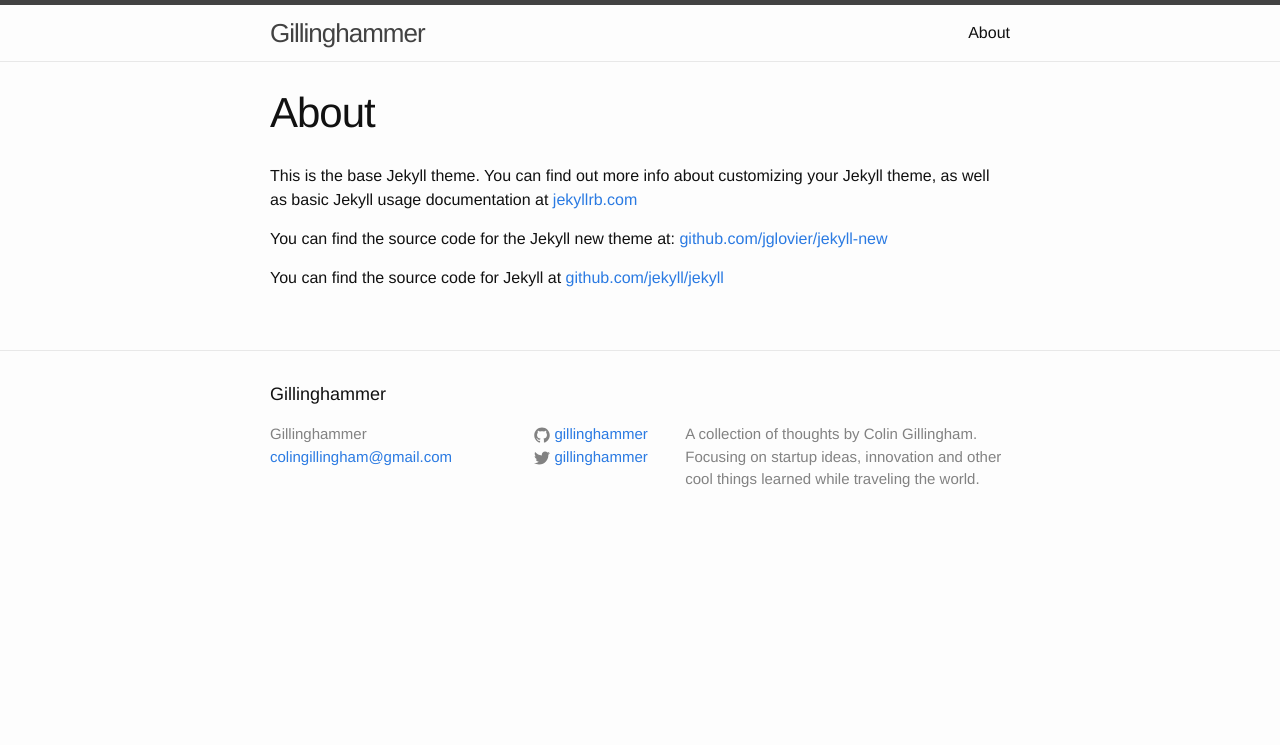
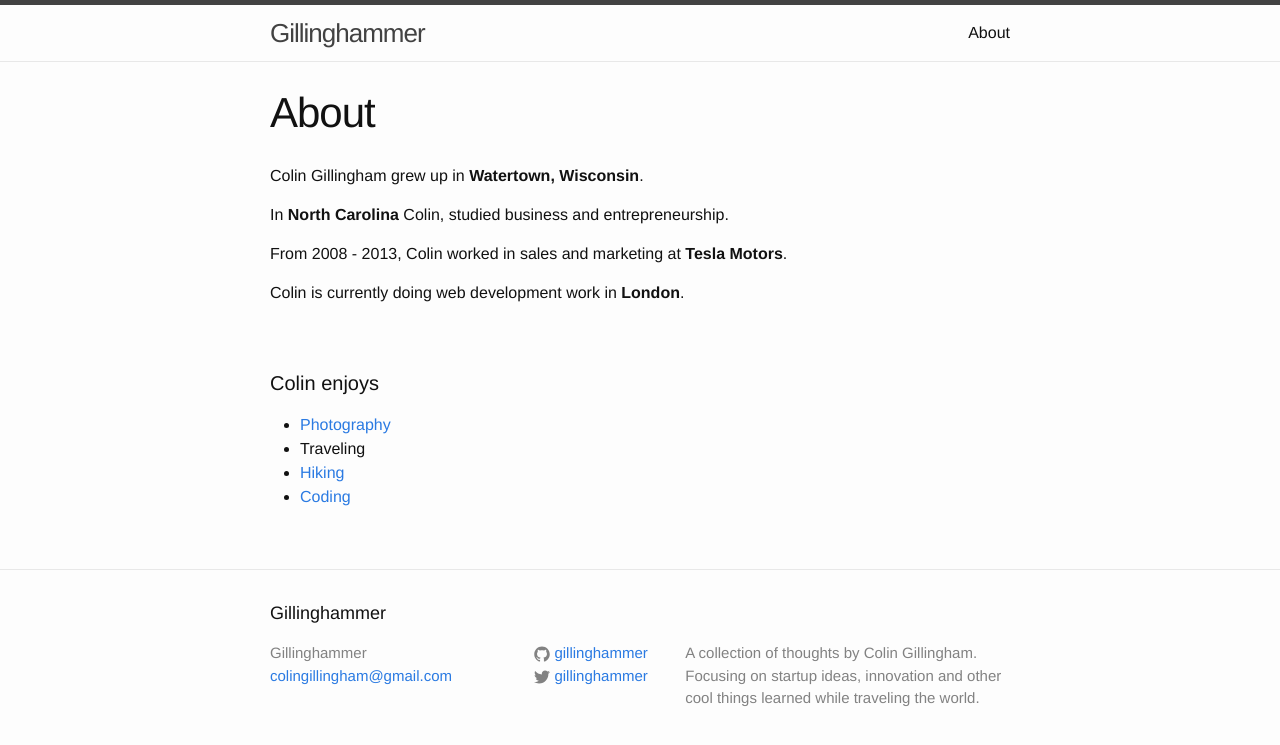
Before and after one commit to Gillinghammer/gillinghammer.github.io, a Jekyll site: the page built from about.html, in a window 1280 px wide. Shown: the top 745 px of the page. Built offline with Jekyll 4.4.1, drawn with Linux system fonts in a browser that asks for light colours.

Commit message:
new post added and about page updated

```diff
--- a/_config.yml
+++ b/_config.yml
@@ -1,4 +1,5 @@
 # Site settings
+timezone: Europe/London
 title: Gillinghammer
 email: colingillingham@gmail.com
 description: > # this means to ignore newlines until "baseurl:"
--- /dev/null
+++ b/about.html
@@ -0,0 +1,17 @@
+---
+layout: page
+title: About
+permalink: /about/
+---
+<p>Colin Gillingham grew up in <strong>Watertown, Wisconsin</strong>.</p>
+<p>In <strong>North Carolina</strong> Colin, studied business and entrepreneurship.</p>
+<p>From 2008 - 2013, Colin worked in sales and marketing at <strong>Tesla Motors</strong>.</p>
+<p>Colin is currently doing web development work in <strong>London</strong>.</p>
+<br><br>
+<h4>Colin enjoys</h4>
+<ul>
+<li><a href="http://gillinghammer.smugmug.com/" target="_blank">Photography</a></li>
+<li>Traveling</li>
+<li><a href="http://gillinghammer.smugmug.com/2013-Highlights/i-SK9RtgQ/0/O/Torres_del_Paine%25202406.jpg" target="_blank">Hiking</a></li>
+<li><a href="https://github.com/Gillinghammer" target="_blank">Coding</a></li>
+</ul>
--- a/about.md
+++ /dev/null
@@ -1,11 +0,0 @@
----
-layout: page
-title: About
-permalink: /about/
----
-
-This is the base Jekyll theme. You can find out more info about customizing your Jekyll theme, as well as basic Jekyll usage documentation at [jekyllrb.com](http://jekyllrb.com/)
-
-You can find the source code for the Jekyll new theme at: [github.com/jglovier/jekyll-new](https://github.com/jglovier/jekyll-new)
-
-You can find the source code for Jekyll at [github.com/jekyll/jekyll](https://github.com/jekyll/jekyll)
```
Also changed, not shown: _posts/2014-10-04-welcome-to-jekyll.markdown (deleted, +0 -25 lines), _posts/2014-10-4-The-Hook.html (added, +10 -0 lines).
